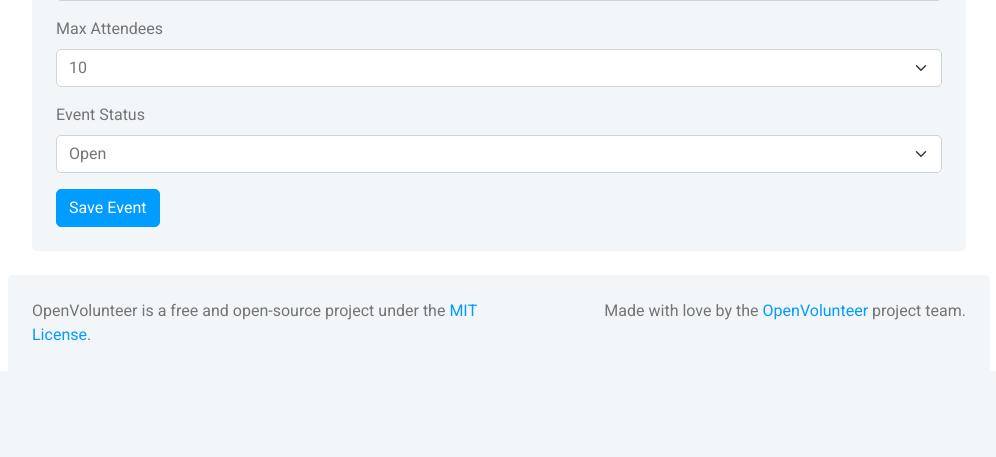
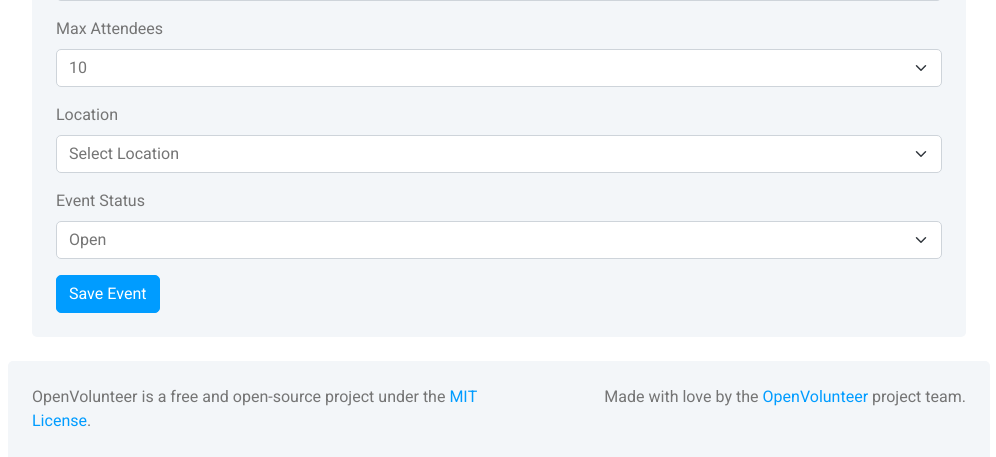
Before and after one commit to rodneygauna/openvolunteer, a Flask app: page /create_event in a window 1280 px wide. Shown: the part 900-1357 px from the top of the page, without its empty margins (266-1262 px from the left). Before the commit the page ends 1241 px from the top, so only its background shows below. Run offline with Flask 3, Linux system fonts and the light colour scheme; the visitor is signed in with stand-in values (Sample User, id 1); data that the repository does not hold is empty; some libraries are stand-ins or nearby versions.

Commit message:
addition of saved events logic

```diff
--- a/web/events/forms.py
+++ b/web/events/forms.py
@@ -28,6 +28,7 @@ class EventForm(FlaskForm):
     max_attendees = SelectField("Max Attendees",
                                 choices=[(i, i) for i in range(1, 21)],
                                 default=10, coerce=int)
+    location_id = SelectField("Location", coerce=int)
     event_status = SelectField("Event Status", choices=EVENT_STATUS)
     submit = SubmitField("Save Event")
 
--- a/web/events/models.py
+++ b/web/events/models.py
@@ -20,6 +20,7 @@ class Event(db.Model):
     start_timezone = db.Column(db.Text, nullable=False)
     end_date = db.Column(db.Date, nullable=False)
     end_time = db.Column(db.Time, nullable=False)
+    location_id = db.Column(db.Integer, db.ForeignKey("locations.id"))
     event_status = db.Column(db.String(255), default="open")
     created_date = db.Column(db.DateTime, default=datetime.utcnow())
     created_by = db.Column(
--- a/web/events/views.py
+++ b/web/events/views.py
@@ -30,8 +30,17 @@ def get_default_preferences():
 
     return default_timezone
 
+# List of saved locations
 
-# View Event
+
+def get_locations():
+    """Get the list of saved locations"""
+
+    locations = Location.query.all()
+    return locations
+
+
+# View Events
 @login_required
 @event_bp.route("/view_events")
 def view_events():
@@ -49,11 +58,13 @@ def view_events():
         Event.title,
         Event.description,
         Event.max_attendees,
+        Event.location_id,
         Event.event_status,
         Event.updated_date,
         db.func.count(EventAttendee.attendee_id).label("attendee_count"),
     )\
         .join(User, Event.event_leader_id == User.id)\
+        .outerjoin(Location, Event.location_id == Location.id)\
         .outerjoin(EventAttendee, db.and_(
             Event.id == EventAttendee.event_id,
             EventAttendee.attendee_status.in_(
@@ -90,9 +101,17 @@ def event(event_id):
         Event.event_status,
         Event.updated_date,
         User.first_name,
-        User.last_name
+        User.last_name,
+        Location.short_name,
+        Location.address_1.label("location_address_1"),
+        Location.address_2.label("location_address_2"),
+        Location.city.label("location_city"),
+        Location.state.label("location_state"),
+        Location.postal_code.label("location_postal_code"),
+        Location.phone.label("location_phone")
     )\
         .join(User, Event.event_leader_id == User.id)\
+        .outerjoin(Location, Event.location_id == Location.id)\
         .filter(Event.id == event_id).first()
     event_roster = db.session.query(EventAttendee.id,
                                     EventAttendee.attendee_id,
@@ -134,35 +153,25 @@ def event(event_id):
 @ login_required
 def create_event():
     """Creates a new event"""
-
     form = EventForm()
-
-    # pass default timezone to form
+    # Pass the default timezone to the form
     form.start_timezone.data = get_default_preferences()
-
+    # Pass the list of locations to the form plus an empty choice
+    form.location_id.choices = [(0, "Select Location")] + [
+        (location.id, location.short_name)
+        for location in get_locations()] + [
+            (0, "Other (specify in description)")]
     if form.validate_on_submit():
-        if form.start_date.data is None:
-            print("start_date is None")
-
-        new_event = Event(
-            event_leader_id=current_user.id,
-            start_date=form.start_date.data,
-            start_time=form.start_time.data,
-            start_timezone=form.start_timezone.data,
-            end_date=form.end_date.data,
-            end_time=form.end_time.data,
-            title=form.title.data,
-            description=form.description.data,
-            max_attendees=form.max_attendees.data,
-            event_status="open",
-            created_by=current_user.id)
-
+        new_event = Event()
+        form.populate_obj(new_event)
+        if new_event.location_id == 0:
+            new_event.location_id = None
+        new_event.event_leader_id = current_user.id
+        new_event.created_by = current_user.id
         db.session.add(new_event)
         db.session.commit()
-
         flash("Event created successfully.", "success")
-        return redirect(url_for("events.event", event_id=new_event.id))
-
+        return redirect(url_for("events.view_events"))
     return render_template(
         "events/create_event.html",
         title="OpenVolunteer - Create Event",
@@ -175,43 +184,22 @@ def create_event():
 @ login_required
 def edit_event(event_id):
     """Edits an existing event"""
-
-    event = Event.query.get_or_404(event_id)
-
-    if event.event_leader_id != current_user.id:
-        flash("You are not authorized to edit this event.", "danger")
-        return redirect(url_for("events.view_Event"))
-
-    form = EventForm()
-
+    edit_event_obj = Event.query.get_or_404(event_id)
+    form = EventForm(obj=edit_event_obj)
+    # Pass the list of locations to the form plus an empty choice
+    form.location_id.choices = [(0, "Select Location")] + [
+        (location.id, location.short_name)
+        for location in get_locations()] + [
+            (0, "Other (specify in description)")]
     if form.validate_on_submit():
-        event.start_date = form.start_date.data
-        event.start_time = form.start_time.data
-        event.start_timezone = form.start_timezone.data
-        event.end_date = form.end_date.data
-        event.end_time = form.end_time.data
-        event.title = form.title.data
-        event.description = form.description.data
-        event.max_attendees = form.max_attendees.data
-        event.event_status = form.event_status.data
-        event.updated_date = datetime.utcnow()
-        event.updated_by = current_user.id
-
+        form.populate_obj(edit_event_obj)
+        if edit_event_obj.location_id == 0:
+            edit_event_obj.location_id = None
+        edit_event_obj.updated_date = datetime.utcnow()
+        edit_event_obj.updated_by = current_user.id
         db.session.commit()
         flash("Event updated successfully.", "success")
-        return redirect(url_for("events.event", event_id=event.id))
-
-    elif request.method == "GET":
-        form.start_date.data = event.start_date
-        form.start_time.data = event.start_time
-        form.start_timezone.data = event.start_timezone
-        form.end_date.data = event.end_date
-        form.end_time.data = event.end_time
-        form.title.data = event.title
-        form.description.data = event.description
-        form.max_attendees.data = event.max_attendees
-        form.event_status.data = event.event_status
-
+        return redirect(url_for("events.view_events"))
     return render_template(
         "events/edit_event.html",
         title="OpenVolunteer - Edit Event",
--- a/web/templates/events/create_event.html
+++ b/web/templates/events/create_event.html
@@ -39,6 +39,10 @@
           form.max_attendees(class="form-select mb-3") }}
         </div>
         <div class="mb-3">
+          {{ form.location_id.label(class="form-label") }}{{
+          form.location_id(class="form-select mb-3") }}
+        </div>
+        <div class="mb-3">
           {{ form.event_status.label(class="form-label") }}{{
           form.event_status(class="form-select mb-3") }}
         </div>
--- a/web/templates/events/edit_event.html
+++ b/web/templates/events/edit_event.html
@@ -39,6 +39,10 @@
           form.max_attendees(class="form-select mb-3") }}
         </div>
         <div class="mb-3">
+          {{ form.location_id.label(class="form-label") }}{{
+          form.location_id(class="form-select mb-3") }}
+        </div>
+        <div class="mb-3">
           {{ form.event_status.label(class="form-label") }}{{
           form.event_status(class="form-select mb-3") }}
         </div>
--- a/web/templates/events/view_events.html
+++ b/web/templates/events/view_events.html
@@ -15,6 +15,7 @@
     >
   </h6>
   <p>{{ event.description }}</p>
+  <p>{{ event.short_name }}</p>
   <!-- Event Date/Time Converted Information Start-->
   <div class="event__list-time">
     <span class="event_date" style="display: none"
```
Also changed, not shown: web/templates/events/event.html (+16 -0 lines).
